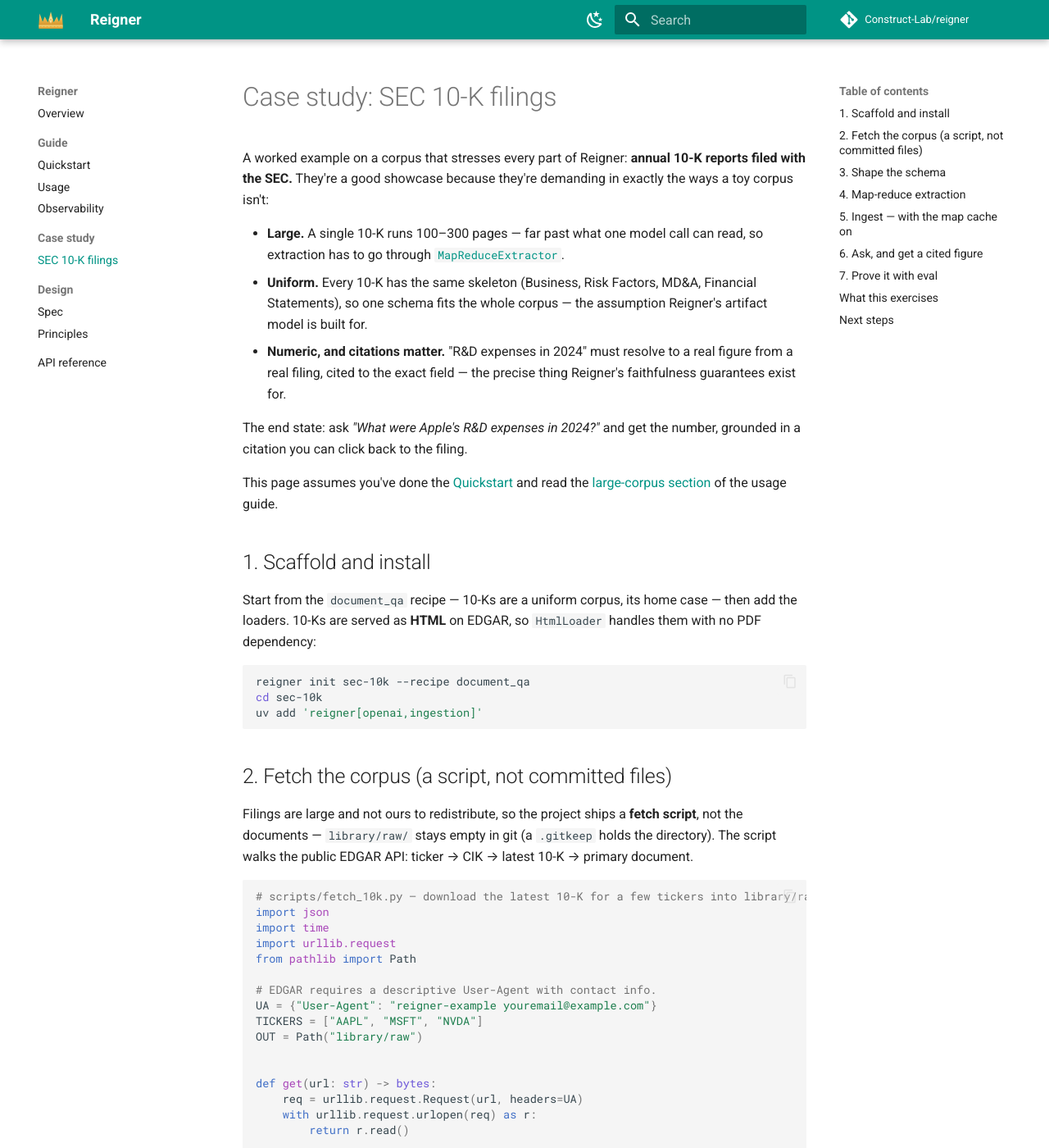
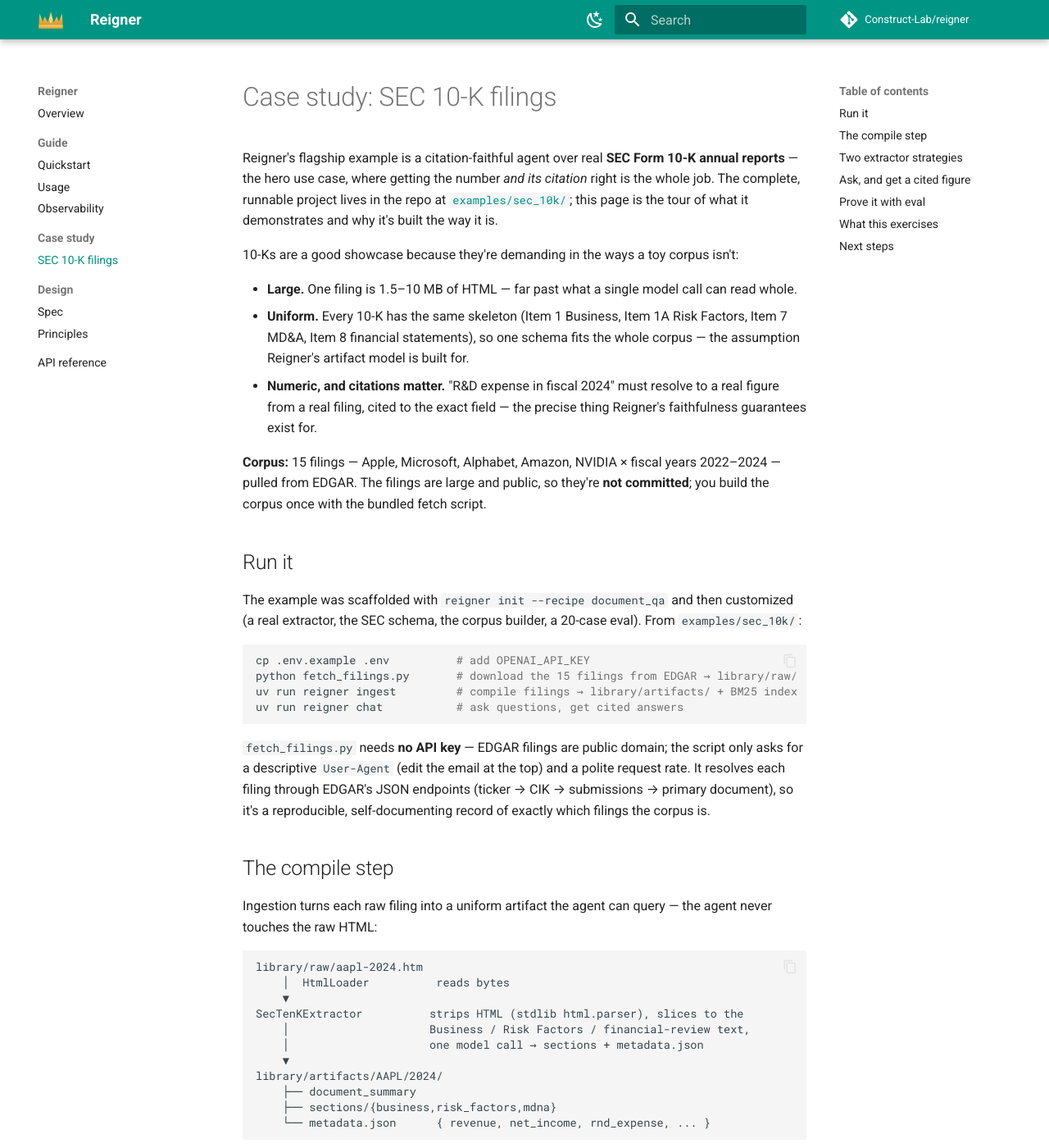
Before and after one commit to Construct-Lab/reigner, an MkDocs documentation site: the page built from docs/guide/sec-10k.md, in a window 1280 px wide and 1400 px high. Shown: the whole window at 82% size. Built offline with MkDocs 1.6.1 and Material for MkDocs 9.7.7, drawn with Linux system fonts in a browser that asks for light colours; comment, search, counter and statistics services are not loaded; some of the changed text lies outside the part shown.

Commit message:
docs: align SEC 10-K case study with the real examples/sec_10k project

````diff
--- a/docs/guide/sec-10k.md
+++ b/docs/guide/sec-10k.md
@@ -1,284 +1,153 @@
 # Case study: SEC 10-K filings
 
-A worked example on a corpus that stresses every part of Reigner: **annual 10-K
-reports filed with the SEC.** They're a good showcase because they're demanding in
-exactly the ways a toy corpus isn't:
+Reigner's flagship example is a citation-faithful agent over real **SEC Form 10-K
+annual reports** — the hero use case, where getting the number *and its citation*
+right is the whole job. The complete, runnable project lives in the repo at
+[`examples/sec_10k/`](https://github.com/Construct-Lab/reigner/tree/main/examples/sec_10k);
+this page is the tour of what it demonstrates and why it's built the way it is.
 
-- **Large.** A single 10-K runs 100–300 pages — far past what one model call can
-  read, so extraction has to go through [`MapReduceExtractor`](usage.md#large--non-uniform-corpora).
-- **Uniform.** Every 10-K has the same skeleton (Business, Risk Factors, MD&A,
-  Financial Statements), so one schema fits the whole corpus — the assumption
-  Reigner's artifact model is built for.
-- **Numeric, and citations matter.** "R&D expenses in 2024" must resolve to a real
-  figure from a real filing, cited to the exact field — the precise thing
+10-Ks are a good showcase because they're demanding in the ways a toy corpus
+isn't:
+
+- **Large.** One filing is 1.5–10 MB of HTML — far past what a single model call
+  can read whole.
+- **Uniform.** Every 10-K has the same skeleton (Item 1 Business, Item 1A Risk
+  Factors, Item 7 MD&A, Item 8 financial statements), so one schema fits the whole
+  corpus — the assumption Reigner's artifact model is built for.
+- **Numeric, and citations matter.** "R&D expense in fiscal 2024" must resolve to
+  a real figure from a real filing, cited to the exact field — the precise thing
   Reigner's faithfulness guarantees exist for.
 
-The end state: ask *"What were Apple's R&D expenses in 2024?"* and get the number,
-grounded in a citation you can click back to the filing.
+**Corpus:** 15 filings — Apple, Microsoft, Alphabet, Amazon, NVIDIA × fiscal years
+2022–2024 — pulled from EDGAR. The filings are large and public, so they're **not
+committed**; you build the corpus once with the bundled fetch script.
 
-This page assumes you've done the [Quickstart](quickstart.md) and read the
-[large-corpus section](usage.md#large--non-uniform-corpora) of the usage guide.
+## Run it
 
-## 1. Scaffold and install
-
-Start from the `document_qa` recipe — 10-Ks are a uniform corpus, its home case —
-then add the loaders. 10-Ks are served as **HTML** on EDGAR, so `HtmlLoader`
-handles them with no PDF dependency:
+The example was scaffolded with `reigner init --recipe document_qa` and then
+customized (a real extractor, the SEC schema, the corpus builder, a 20-case eval).
+From `examples/sec_10k/`:
 
 ```bash
-reigner init sec-10k --recipe document_qa
-cd sec-10k
-uv add 'reigner[openai,ingestion]'
+cp .env.example .env          # add OPENAI_API_KEY
+python fetch_filings.py       # download the 15 filings from EDGAR → library/raw/
+uv run reigner ingest         # compile filings → library/artifacts/ + BM25 index
+uv run reigner chat           # ask questions, get cited answers
 ```
 
-## 2. Fetch the corpus (a script, not committed files)
+`fetch_filings.py` needs **no API key** — EDGAR filings are public domain; the
+script only asks for a descriptive `User-Agent` (edit the email at the top) and a
+polite request rate. It resolves each filing through EDGAR's JSON endpoints
+(ticker → CIK → submissions → primary document), so it's a reproducible,
+self-documenting record of exactly which filings the corpus is.
 
-Filings are large and not ours to redistribute, so the project ships a **fetch
-script**, not the documents — `library/raw/` stays empty in git (a `.gitkeep`
-holds the directory). The script walks the public EDGAR API: ticker → CIK →
-latest 10-K → primary document.
+## The compile step
 
-```python
-# scripts/fetch_10k.py — download the latest 10-K for a few tickers into library/raw/
-import json
-import time
-import urllib.request
-from pathlib import Path
+Ingestion turns each raw filing into a uniform artifact the agent can query — the
+agent never touches the raw HTML:
 
-# EDGAR requires a descriptive User-Agent with contact info.
-UA = {"User-Agent": "reigner-example youremail@example.com"}
-TICKERS = ["AAPL", "MSFT", "NVDA"]
-OUT = Path("library/raw")
-
-
-def get(url: str) -> bytes:
-    req = urllib.request.Request(url, headers=UA)
-    with urllib.request.urlopen(req) as r:
-        return r.read()
-
-
-def main() -> None:
-    OUT.mkdir(parents=True, exist_ok=True)
-    # ticker → CIK, from SEC's published map
-    cik_map = json.loads(get("https://www.sec.gov/files/company_tickers.json"))
-    by_ticker = {row["ticker"]: row["cik_str"] for row in cik_map.values()}
-
-    for ticker in TICKERS:
-        cik = f"{by_ticker[ticker]:010d}"
-        subs = json.loads(get(f"https://data.sec.gov/submissions/CIK{cik}.json"))
-        recent = subs["filings"]["recent"]
-        # first 10-K in the recent list
-        i = recent["form"].index("10-K")
-        accession = recent["accessionNumber"][i].replace("-", "")
-        doc = recent["primaryDocument"][i]
-        url = f"https://www.sec.gov/Archives/edgar/data/{int(cik)}/{accession}/{doc}"
-        dest = OUT / f"{ticker.lower()}-10k.html"
-        dest.write_bytes(get(url))
-        print(f"✓ {ticker} → {dest}")
-        time.sleep(0.5)  # be polite to EDGAR
-
-
-if __name__ == "__main__":
-    main()
+```text
+library/raw/aapl-2024.htm
+    │  HtmlLoader          reads bytes
+    ▼
+SecTenKExtractor          strips HTML (stdlib html.parser), slices to the
+    │                     Business / Risk Factors / financial-review text,
+    │                     one model call → sections + metadata.json
+    ▼
+library/artifacts/AAPL/2024/
+    ├── document_summary
+    ├── sections/{business,risk_factors,mdna}
+    └── metadata.json      { revenue, net_income, rnd_expense, ... }
 ```
 
+The **`metadata.json` artifact with named financial fields** is the linchpin.
+Figures are stored as strings, verbatim ("391,035" stays exactly as printed), so a
+number is citable as an exact field — `AAPL/2024/metadata.json#field=rnd_expense`
+— rather than buried in prose. The schema requires only the fields every filing
+has (`revenue`, `net_income`) and lets the rest be null when a company doesn't
+break them out.
+
+## Two extractor strategies
+
+The example ships **both**, and the contrast is the interesting part:
+
+| | Default: `SecTenKExtractor` | Alternative: `SecTenKMapReduce` |
+|---|---|---|
+| Model calls per filing | **one** | several (one per chunk + reduces) |
+| How it bounds the input | code slices to Items 1 / 1A / 7 / 8 (`_sec_html.py`) | reads the whole doc in chunks |
+| `metadata.json` figures | filled directly by the model | left null; agent cites them from `sections/mdna` |
+| Best when | sections live in known places (10-Ks do) | big or unpredictable documents |
+
+A 10-K's answers live in a few known places, so the **one-call** default is
+cheapest and fills the figures directly — its cost is the HTML slicing in
+`_sec_html.py`. When a corpus *doesn't* have that predictable structure, swap in
+[`MapReduceExtractor`](usage.md#large--non-uniform-corpora): it reads the whole
+document and lets the model find the sections, so you never write `extract()`. The
+example's `extractors/mapreduce_extractor.py` is a runnable version — import
+`SecTenKMapReduce` into `extractors/pipeline.py` to try it.
+
+## Ask, and get a cited figure
+
 ```console
-$ uv run python scripts/fetch_10k.py
-✓ AAPL → library/raw/aapl-10k.html
-✓ MSFT → library/raw/msft-10k.html
-✓ NVDA → library/raw/nvda-10k.html
+$ uv run reigner chat --print "What was Apple's research and development expense in fiscal 2024?"
+Apple reported research and development expense of $31,370 million for fiscal 2024.
+
+Sources
+ [1] AAPL/2024/metadata.json#field=rnd_expense
 ```
 
-Then gitignore the downloads so the corpus never lands in version control:
+The claim resolves through `get_json_field` to one field of one filing's compiled
+`metadata.json` — the citation points at the exact source, not a page of prose.
+Ask across filings ("compare R&D as a share of revenue for Apple, Microsoft, and
+Nvidia across 2022–2024") and the agent reads each entity's `metadata.json` in
+turn, citing each.
 
-```gitignore
-# .gitignore
-library/raw/*.html
-```
+The config leans into faithfulness: a low-temperature model, and the
+`citation_strict`, `clarify_when_ambiguous`, and `targeted_retrieval` skills wired
+in `reigner.yaml`.
 
-## 3. Shape the schema
+## Prove it with eval
 
-A 10-K's structure is stable, so declare it once. The key move is a
-**`metrics.json` artifact** with named numeric fields — that's what makes a
-figure citable as `AAPL/2024/metrics.json#field=research_and_development` instead
-of buried in prose:
-
-```yaml
-# schema.yaml
-entity_path: "{entity_id}/{version}"      # e.g. AAPL/2024 — ticker / fiscal year
-
-sections:
-  - name: document_summary
-    required: true
-    max_chars: 2000
-  - name: sections/business
-    max_chars: 6000
-  - name: sections/risk_factors
-    max_chars: 8000
-  - name: sections/mdna              # Management's Discussion & Analysis
-    max_chars: 8000
-
-json_artifacts:
-  - name: metrics.json
-    fields:
-      entity_id: str
-      fiscal_year: str
-      revenue: str
-      net_income: str
-      research_and_development: str
-```
-
-The numeric fields are `str`, not `float`, on purpose: a 10-K reports "$31,370
-million" or "31.4 billion", and you want to cite the figure *as filed* rather than
-coerce it and lose the units. The faithfulness check maps the claim to the field;
-it doesn't do arithmetic.
-
-## 4. Map-reduce extraction
-
-One 10-K won't fit a single call, so subclass `MapReduceExtractor` — it reads the
-filing in `chunk_chars`-capped windows, extracts per section, then reduces. The
-**deterministic-coverage** pattern earns its keep here: derive `metrics.json`
-completeness from which fields actually filled, so a filing that omits a line item
-is visible instead of hallucinated.
-
-```python
-# extractors/my_extractor.py
-from typing import Any
-
-from reigner.artifacts import ArtifactSchema
-from reigner.ingestion import MapReduceExtractor
-
-
-class MyExtractor(MapReduceExtractor):
-    schema = ArtifactSchema.from_yaml("schema.yaml")
-    model = "openai:gpt-5.5"
-    chunk_chars = 100_000
-    map_concurrency = 4          # a 10-K maps in ~6–9 windows; run them 4 at a time
-
-    MAP_EXCLUDE = frozenset({"document_summary"})   # synthesized in summarize()
-
-    MAP_PROMPT = (
-        "Extract per-section content from THIS part of a 10-K. {section_spec} "
-        "For metrics.json, pull only figures stated verbatim in this part — never "
-        "infer or compute. Leave a field absent if it isn't here."
-    )
-    REDUCE_PROMPT = "Merge the fragments for {section}, keep under {max_chars}."
-    SUMMARY_PROMPT = "Write a faithful overview grounded only in these sections."
-
-    def prompt_context(self, meta: dict[str, Any]) -> dict[str, Any]:
-        return {"filename": meta.get("filename", "unknown")}
-
-    async def summarize(self, sections: dict[str, str], meta: dict[str, Any]) -> dict[str, str]:
-        compiled = "\n\n".join(f"## {n}\n{b}" for n, b in sections.items())
-        resp = await self.call_model(self.SUMMARY_PROMPT, compiled[: self.reduce_input_chars])
-        return {"document_summary": str(resp.get("summary", "")).strip()}
-
-    def post_process(self, sections: dict[str, str], meta: dict[str, Any]) -> dict[str, dict[str, Any]]:
-        # coverage computed from what filled — can't be hallucinated
-        filled = [n for n, body in sections.items() if body.strip()]
-        return {"metrics.json": {"sections_filled": len(filled)}}
-```
-
-Name entities by ticker + fiscal year so citations read `AAPL/2024`. In
-`extractors/pipeline.py`, that's the one line to own:
-
-```python
-def derive_identifiers(loaded) -> dict[str, str]:
-    # aapl-10k.html → ("aapl", "2024"); parse the year from the filing in practice
-    stem = loaded.meta["filename"].split("-")[0]
-    return {"entity_id": stem.upper(), "version": "2024"}
-```
-
-And swap the loader for HTML in the pipeline's `loaders=[...]` — `HtmlLoader()` in
-place of the default markdown loader.
-
-## 5. Ingest — with the map cache on
-
-10-Ks are expensive to extract, and you'll iterate on the reduce prompt. Turn on
-the [chunk-level map cache](usage.md#caching-ingestion) so editing `REDUCE_PROMPT`
-re-pays only the reduce calls, not the whole map:
-
-```python
-class MyExtractor(MapReduceExtractor):
-    ...
-    map_cache_dir = Path("./.reigner/ingest-cache")   # enables the cache
-```
-
-```console
-$ reigner ingest
-# representative output
-✓ loaded 3 documents
-✓ extracted 3 entities → library/artifacts/
-✓ built BM25 index → search-index/documents.json
-```
-
-Add a fourth filing later and re-run: the document-level skip compiles only the
-new one, the other three are untouched.
-
-## 6. Ask, and get a cited figure
-
-```console
-$ reigner chat --print "What were Apple's R&D expenses in fiscal 2024?"
-# representative output
-Apple reported $31.4 billion in research and development expenses for fiscal
-2024. [1]
-
-[1] AAPL/2024/metrics.json#field=research_and_development
-```
-
-The answer resolves through `get_json_field` to a single field of a single
-filing's compiled `metrics.json` — the citation points at the exact source, not a
-page of prose. Ask across filings ("compare R&D as a share of revenue for Apple,
-Microsoft, and Nvidia") and the agent reads each entity's `metrics.json` in turn,
-citing each.
-
-## 7. Prove it with eval
-
-The faithfulness story is only worth as much as its regression test. Encode the
-question as an eval case that asserts the *citation*, not just the wording:
+The faithfulness story is only worth its regression test. The suite is **20 cases
+across six buckets** — single-fact numeric (7), cross-year trend (3), cross-entity
+comparison (3), qualitative/section (3), ambiguity/entity-resolution (3), and one
+out-of-corpus hallucination trap. Cases assert the *citation*, not the wording:
 
 ```yaml
 # eval/cases.yaml
-cases:
-  - id: apple_rnd_2024
-    query: "What were Apple's R&D expenses in 2024?"
-    expected_citations:
-      - "AAPL/2024/metrics.json#field=research_and_development"
-    forbidden_phrases: ["I think", "approximately"]
-    max_tokens: 20000
+- id: aapl_fy2024_rnd
+  query: "What was Apple's research and development expense in fiscal 2024?"
+  expected_citations:
+    - "AAPL/2024/metadata.json#field=rnd_expense"
+  max_tokens: 20000
 ```
 
-```console
-$ reigner eval --case apple_rnd_2024
-# representative output
-| Case | faithfulness | repeated_calls | coverage | latency_cost |
-|---|---|---|---|---|
-| apple_rnd_2024 | ✓ | ✓ | ✓ | ✓ (8.1k tok · 1.2s) |
-
-1 case · 1 passed · 0 failed
+```bash
+uv run reigner eval --profile read_only   # read_only so ambiguity cases can clarify
 ```
 
-`coverage` confirms the expected citation was actually retrieved; `faithfulness`
-confirms the numeric claim maps to a registered citation. Together they turn "the
-answer looked right" into "the answer is grounded, and CI will catch it if that
-ever stops being true."
+`coverage` confirms the expected artifact was actually retrieved; `faithfulness`
+confirms every number in the answer traces to a registered citation (and flags any
+that doesn't — including the hallucination-trap case). The example's acceptance
+targets (SPEC section 21): ingest + chat on a clean checkout in under five minutes,
+18+ of 20 cases correct with valid citations, and faithfulness flagging every
+hallucinated number.
 
 ## What this exercises
 
 | Reigner feature | Where it shows up here |
 |---|---|
-| `MapReduceExtractor` | reading a 100+ page filing that won't fit one call (§4) |
-| `map_concurrency` | mapping ~9 windows per filing, 4 at a time (§4) |
-| Map cache | cheap reduce-prompt iteration on an expensive corpus (§5) |
-| Deterministic coverage | `metrics.json` completeness computed, not asked (§4) |
-| Field-level citations | `get_json_field` → `metrics.json#field=…` (§6) |
-| Eval faithfulness / coverage | asserting the citation, not the phrasing (§7) |
+| Uniform artifact schema | one shape across 15 filings enables cross-company/-year comparison |
+| Field-level citations | `get_json_field` → `metadata.json#field=…` |
+| Extractor choice | one-call HTML slicing vs. `MapReduceExtractor` for the whole doc |
+| On-demand skills | `citation_strict` / `clarify_when_ambiguous` / `targeted_retrieval` |
+| Eval faithfulness / coverage | 20 cases asserting the citation, not the phrasing |
 
 ## Next steps
 
-- **[Large or mixed corpora](usage.md#large--non-uniform-corpora)** — the full
-  map-reduce contract and the uniform-vs-mixed decision.
-- **[Caching ingestion](usage.md#caching-ingestion)** — how the two caches
-  compose, and the reduce-side-code footgun.
+- **[`examples/sec_10k/`](https://github.com/Construct-Lab/reigner/tree/main/examples/sec_10k)**
+  — the full runnable project and its README.
+- **[Large or mixed corpora](usage.md#large--non-uniform-corpora)** — the
+  `MapReduceExtractor` contract, for corpora without predictable structure.
 - **[Evaluate your agent](usage.md#38-evaluate-your-agent--reigner-eval)** — every
   built-in check and the report format.
````
